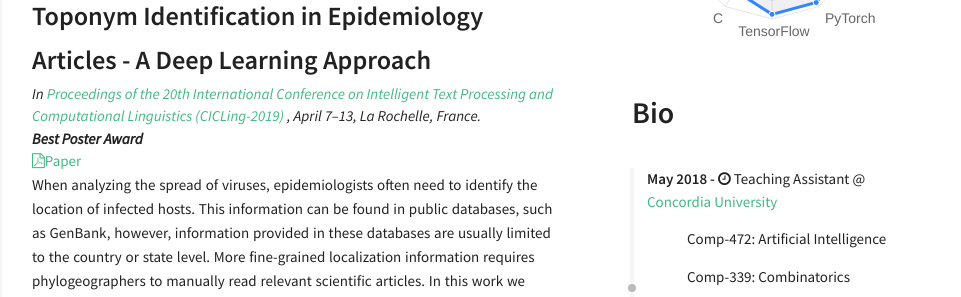
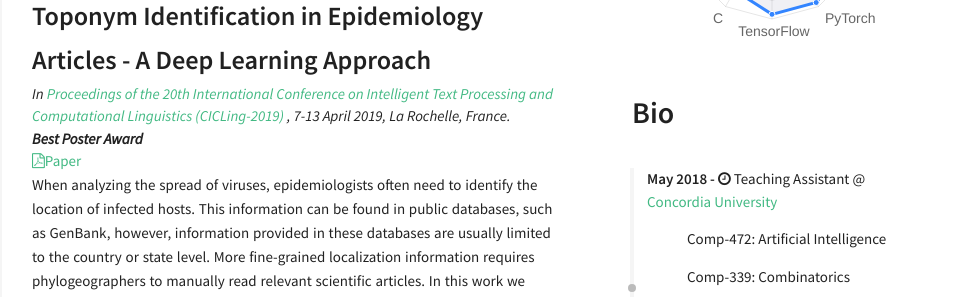
Before and after one commit to rezazzr/davari.io, a Jekyll site: the page built from index.html, in a window 1280 px wide. Shown: the part 356-653 px from the top of the page, without its empty margins (318-1279 px from the left). Built offline with Jekyll 4.4.1, drawn with Linux system fonts in a browser that asks for light colours; nearby versions of some CDN libraries.

Commit message:
date of the conference updated

```diff
--- a/_data/index/publications.yml
+++ b/_data/index/publications.yml
@@ -1,4 +1,4 @@
 - name: Toponym Identification in Epidemiology Articles - A Deep Learning Approach
   descr: When analyzing the spread of viruses, epidemiologists often need to identify the location of  infected hosts. This information can be found in public databases, such as GenBank, however, information provided in these databases are usually limited to the country or state level. More fine-grained localization information requires phylogeographers to manually read relevant scientific articles. In this work we propose an approach to automate the process of place name identification from medical (epidemiology) articles. The focus of this paper is to propose a deep learning based model for toponym detection and experiment with the use of external linguistic features and domain specific information. The model was evaluated using a collection of 105 epidemiology articles from PubMed Central provided by the recent SemEval task 12. Our best detection model achieves an F1 score of 80.13%, a significant improvement compared to the state of the art of 69.84%. These results underline the importance of  domain specific embedding as well as specific linguistic features in toponym detection in medical journals.
   paper: https://arxiv.org/abs/1904.11018
-  published: In <a href="https://www.cicling.org/2019/"> Proceedings of the 20th International Conference on Intelligent Text Processing and Computational Linguistics (CICLing-2019) </a>, April 7–13, La Rochelle, France. <br><b>Best Poster Award</b>
+  published: In <a href="https://www.cicling.org/2019/"> Proceedings of the 20th International Conference on Intelligent Text Processing and Computational Linguistics (CICLing-2019) </a>, 7-13 April 2019, La Rochelle, France. <br><b>Best Poster Award</b>
```
